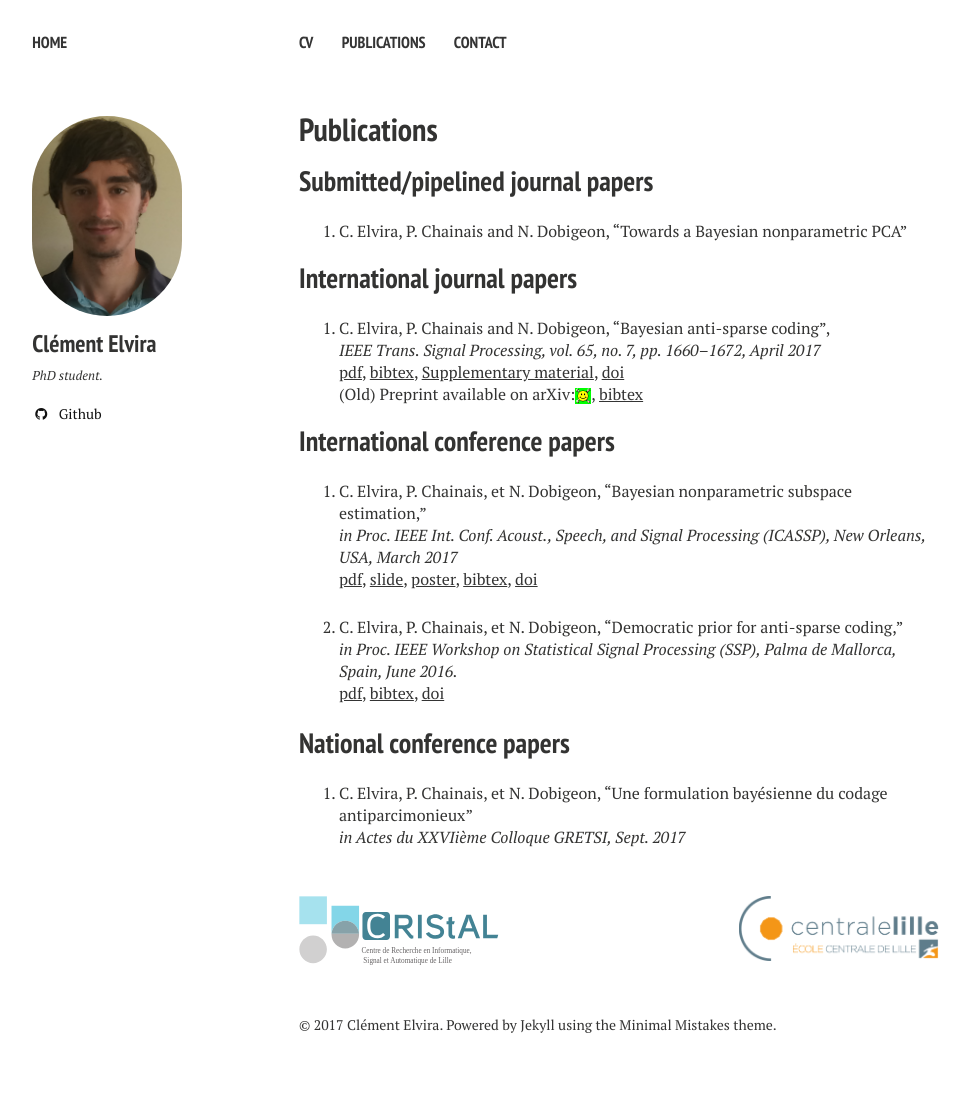
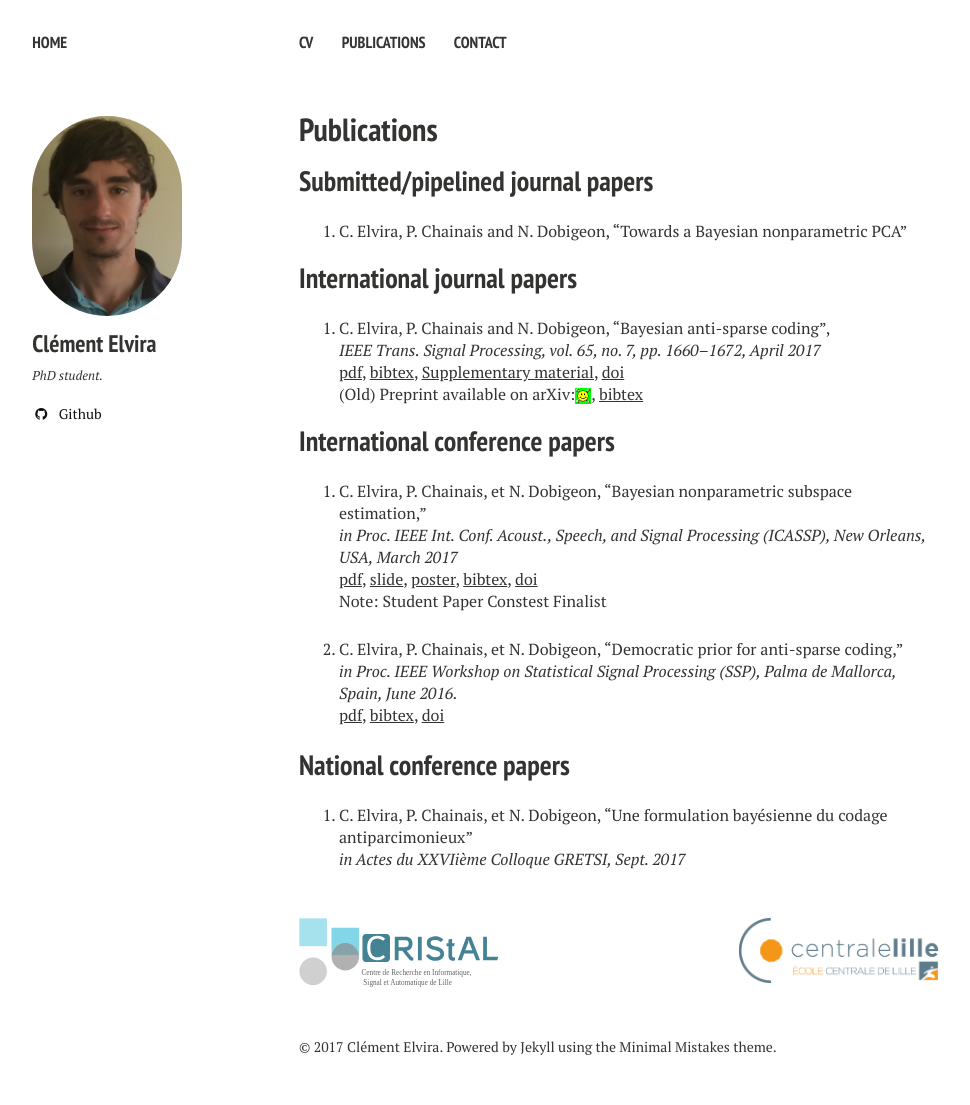
Before and after one commit to c-elvira/c-elvira.github.io-old, a Jekyll site: the page built from publication/index.md, in a window 1280 px wide. Shown: the whole page, without its empty margins (21-991 px from the left). Built offline with Jekyll 4.4.1, drawn with Linux system fonts in a browser that asks for light colours; nearby versions of some CDN libraries; before the commit the page ends 1083 px from its top, so only the background shows below that.

Commit message:
Update index.md
adding note

```diff
--- a/publication/index.md
+++ b/publication/index.md
@@ -22,6 +22,7 @@ comments: true
 1. C. Elvira, P. Chainais, et N. Dobigeon, "Bayesian nonparametric subspace estimation," <br/>
 *in Proc. IEEE Int. Conf. Acoust., Speech, and Signal Processing (ICASSP), New Orleans, USA, March 2017* <br/>
 [pdf](../pdf/elvira2017iccasp.pdf), [slide](../pdf/elvira_2017_icassp_slide.pdf), [poster](../pdf/elvira_2017_icassp_poster.pdf), [bibtex](../bibtex/elvira2017_iccasp.md), [doi](https://doi.org/10.1109/ICASSP.2017.7952556) <br/>
+Note: Student Paper Constest Finalist
 
 2. C. Elvira, P. Chainais, et N. Dobigeon, "Democratic prior for anti-sparse coding,"<br/>
 *in Proc. IEEE Workshop on Statistical Signal Processing (SSP), Palma de Mallorca, Spain, June 2016.*<br/>
```
